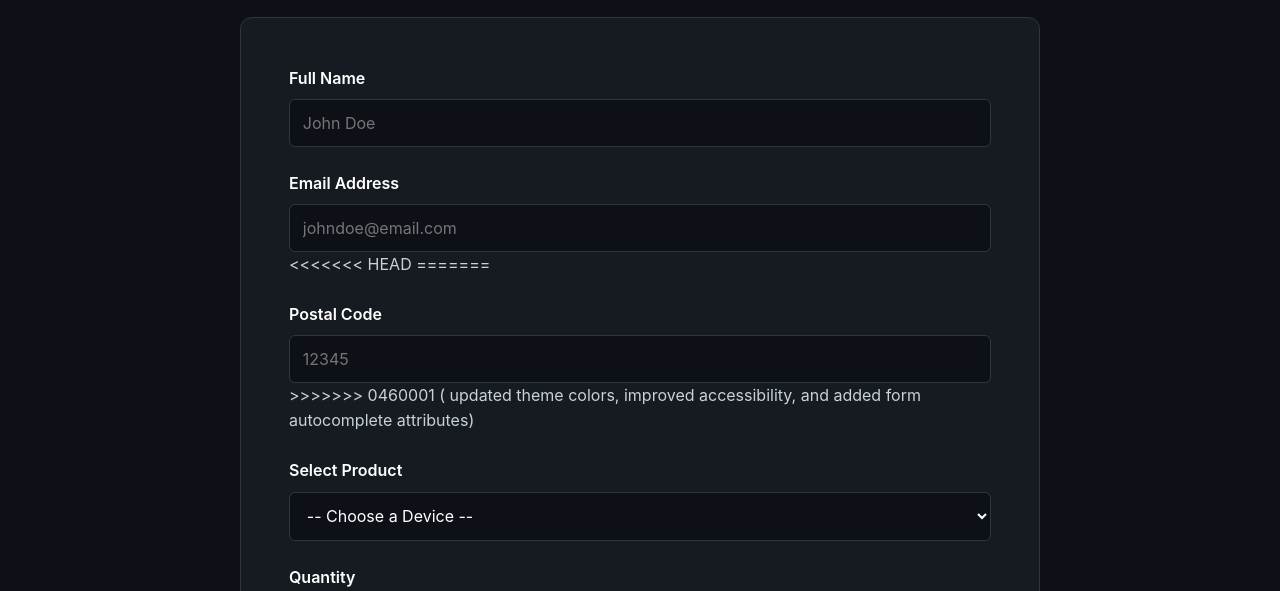
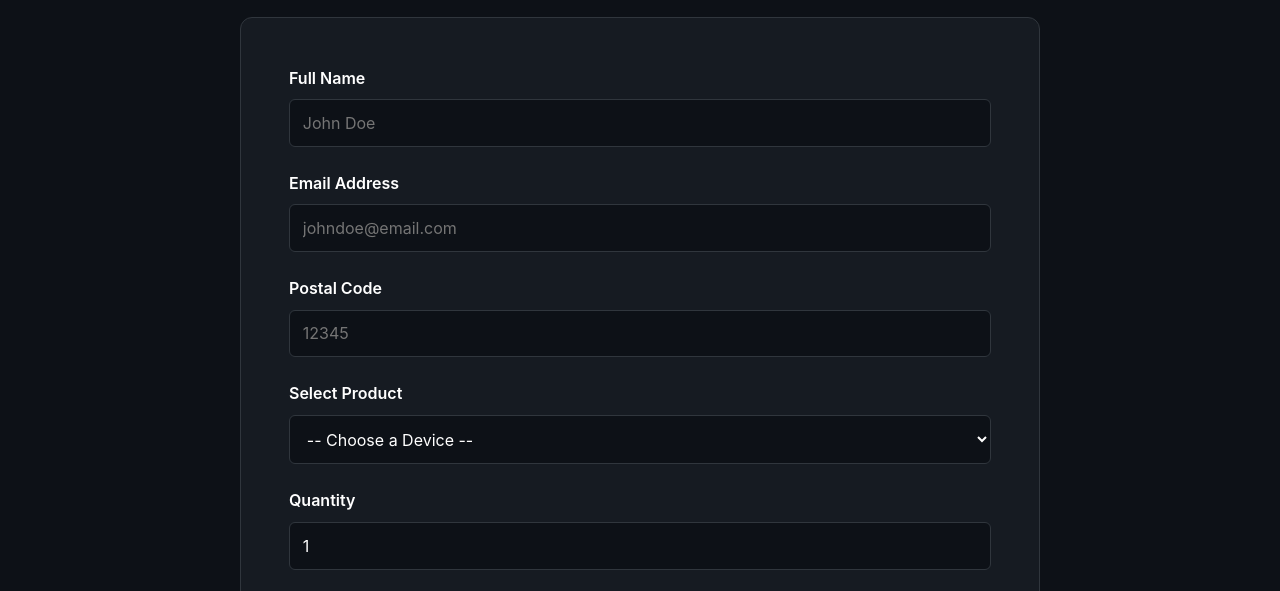
Before and after one commit to wupapo/team_2_web_programming, a plain HTML site: page order.html in a window 1280 px wide. Shown: the part 170-761 px from the top of the page. Drawn offline with Linux system fonts and the light colour scheme.

Commit message:
Fix merge conflict in order.html
Removed merge conflict markers and cleaned up HTML.

```diff
--- a/order.html
+++ b/order.html
@@ -35,14 +35,13 @@
             <div class="form-group">
                 <label for="email">Email Address</label>
                 <input type="email" id="email" name="email" class="form-control" required placeholder="johndoe@email.com" autocomplete="email">
-<<<<<<< HEAD
-=======
+
             </div>
 
             <div class="form-group">
                 <label for="postal_code">Postal Code</label>
                 <input type="text" id="postal_code" name="postal_code" class="form-control" required placeholder="12345" autocomplete="postal-code">
->>>>>>> 0460001 ( updated theme colors, improved accessibility, and added form autocomplete attributes)
+
             </div>
 
             <div class="form-group">
```
